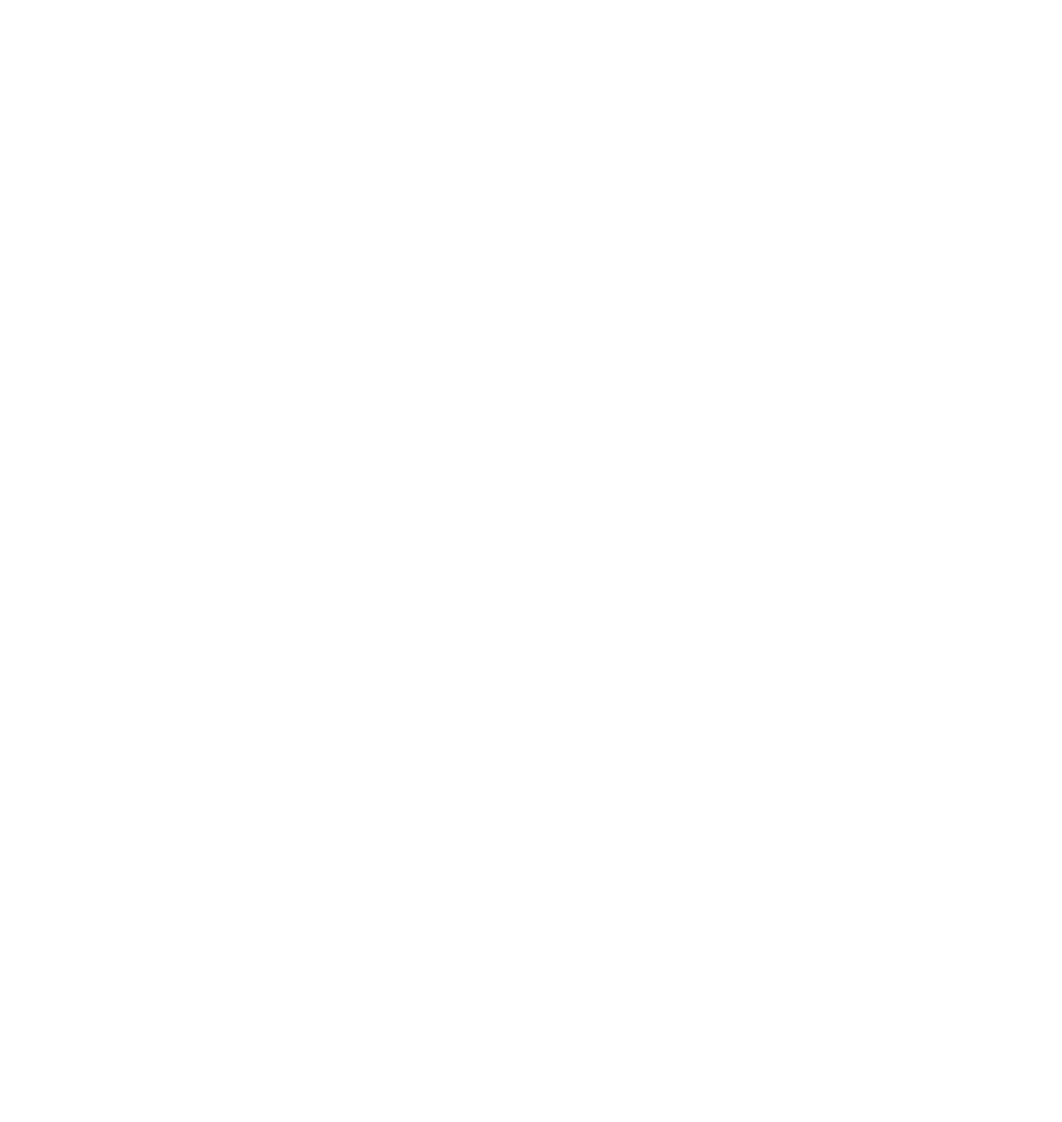
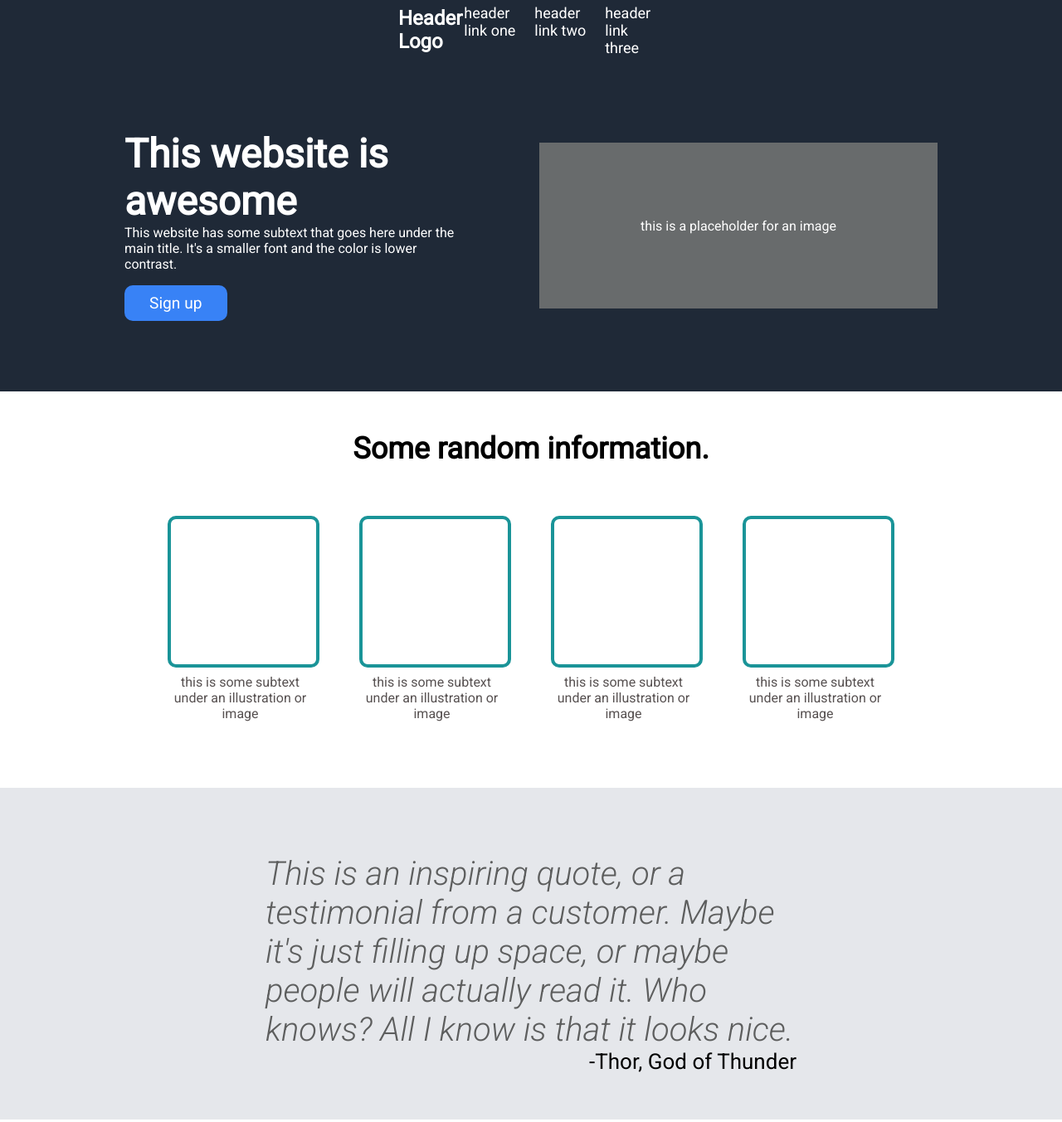
Before and after one commit to EliaRenov/LandingPage, a plain HTML site: page index.html in a window 1280 px wide. Shown: the whole page at 83% size. Before the commit the page ends 800 px from the top, so only its background shows below. Drawn offline with Linux system fonts and the light colour scheme.

Commit message:
Add header, first part, second part, third part

```diff
--- a/index.html
+++ b/index.html
@@ -4,9 +4,68 @@
     <meta charset="UTF-8">
     <meta http-equiv="X-UA-Compatible" content="IE=edge">
     <meta name="viewport" content="width=device-width, initial-scale=1.0">
+    <link rel="stylesheet" href="styles.css">
     <title>TOP - landing page</title>
 </head>
 <body>
+    <div class="header">
+        <div class="header-logo">Header Logo</div>
+        <ul>
+            <li>header link one</li>
+            <li>header link two</li>
+            <li>header link three</li>
+        </ul>
+    </div>
+    <div class="one">
+        <div class="one-left">
+        <h2>This website is awesome</h2>
+        <p>This website has some subtext that goes here under the main title. It's a smaller font and the color is lower contrast.</p>
+        <button class="sign-up">
+            Sign up
+        </button>
+    </div>
+        <div class="one-placeholder">
+            this is a placeholder for an image
+        </div>
+    </div>
+
+    <div class="two">
+        <h2>
+            Some random information.
+        </h2>
+        <div class="container">
+            <div class="card">
+                <div class="content"></div>
+                <div class="subtext">this is some subtext under an illustration or image</div>
+            </div>
+            <div class="card">
+                <div class="content"></div>
+                <div class="subtext">this is some subtext under an illustration or image</div>
+            </div>
+            <div class="card">
+                <div class="content"></div>
+                <div class="subtext">this is some subtext under an illustration or image</div>
+            </div>
+            <div class="card">
+                <div class="content"></div>
+                <div class="subtext">this is some subtext under an illustration or image</div>
+            </div>
+        </div>
+    </div>
+
+    <div class="three">
+        <div class="quote">
+            <div class="quote-text">
+                <em>
+            This is an inspiring quote, or a testimonial from a customer. Maybe it's just filling up space, or maybe people will actually read it. Who knows? All I know is that it looks nice.
+        </em>
+    </div>
+        <div class="author">
+            -Thor, God of Thunder
+        </div>
+    </div>
+</div>
+
 
 </body>
 </html>
--- a/styles.css
+++ b/styles.css
@@ -0,0 +1,131 @@
+@import url('https://fonts.googleapis.com/css2?family=Roboto:ital,wght@0,100;0,300;0,400;1,100;1,300&display=swap');
+
+* {
+    margin: 0;
+    padding: 0;
+    font-family: Roboto, sans-serif;
+}
+
+
+.header {
+    display: flex;
+    height: 72px;
+    background-color: #1F2937;
+    color: white;
+    justify-content: space-between;
+    padding: 0rem 30rem;
+    align-items: center;
+}
+
+.header ul {
+    list-style-type: none;
+    display: flex;
+    font-size: 18px;
+    gap: 20px;
+}
+
+.header-logo {
+    font-size: 24px;
+    font-weight: 900;
+}
+
+.one {
+    background-color: #1F2937;
+    height: 400px;
+    display: flex;
+    flex-direction: row;
+    color: white;
+    padding: 150px;
+    box-sizing: border-box;
+    justify-content: center;
+    align-items: center;
+}
+
+.one h2 {
+    font-size: 48px;
+    width: 500px;
+}
+
+.one p {
+    width: 400px;
+    font-weight: 500;
+}
+
+.one .sign-up {
+    background-color: #3882F6;
+    color: white;
+    border: 0;
+    padding: 10px 30px;
+    border-radius: 10px;
+    font-size: 1.2rem;
+    margin-top: 1rem;
+}
+
+.one-placeholder {
+    background-color: rgb(104, 107, 108);
+    height: 200px;
+    width: 500px;
+    display: flex;
+    justify-content: center;
+    align-items: center;
+}
+
+.two {
+    margin-top: 3rem;
+    font-size: 1.5rem;
+    text-align: center;
+}
+
+.two h2 {
+    margin-bottom: 60px;
+    font-weight: 600;
+}
+
+.container {
+    display: flex;
+    gap: 48px;
+    justify-content: center;
+}
+
+.content {
+    border: 4px solid rgb(26, 148, 152);
+    width: 175px;
+    height: 175px;
+    border-radius: 10px;
+    font-size: 16px;
+}
+
+.subtext {
+    margin-top: 0.5rem;
+    width: 175px;
+    font-size: 16px;
+    color: rgb(87, 81, 81);
+}
+
+.three {
+    margin: 5rem 0;
+    background-color: #E5E7EB;
+    height: 400px;
+    display: flex;
+    flex-direction: column;
+}
+
+.three .quote {
+    align-self: center;
+    justify-content: center;
+    width: 50%;
+    margin-top: 5rem;
+}
+
+.quote-text {
+    font-size: 40px;
+    font-weight: 400;
+    color: #5d5e5e;
+}
+
+.author {
+    display: flex;
+    justify-content: flex-end;
+    font-size: 26px;
+    font-weight: 500;
+}
```
